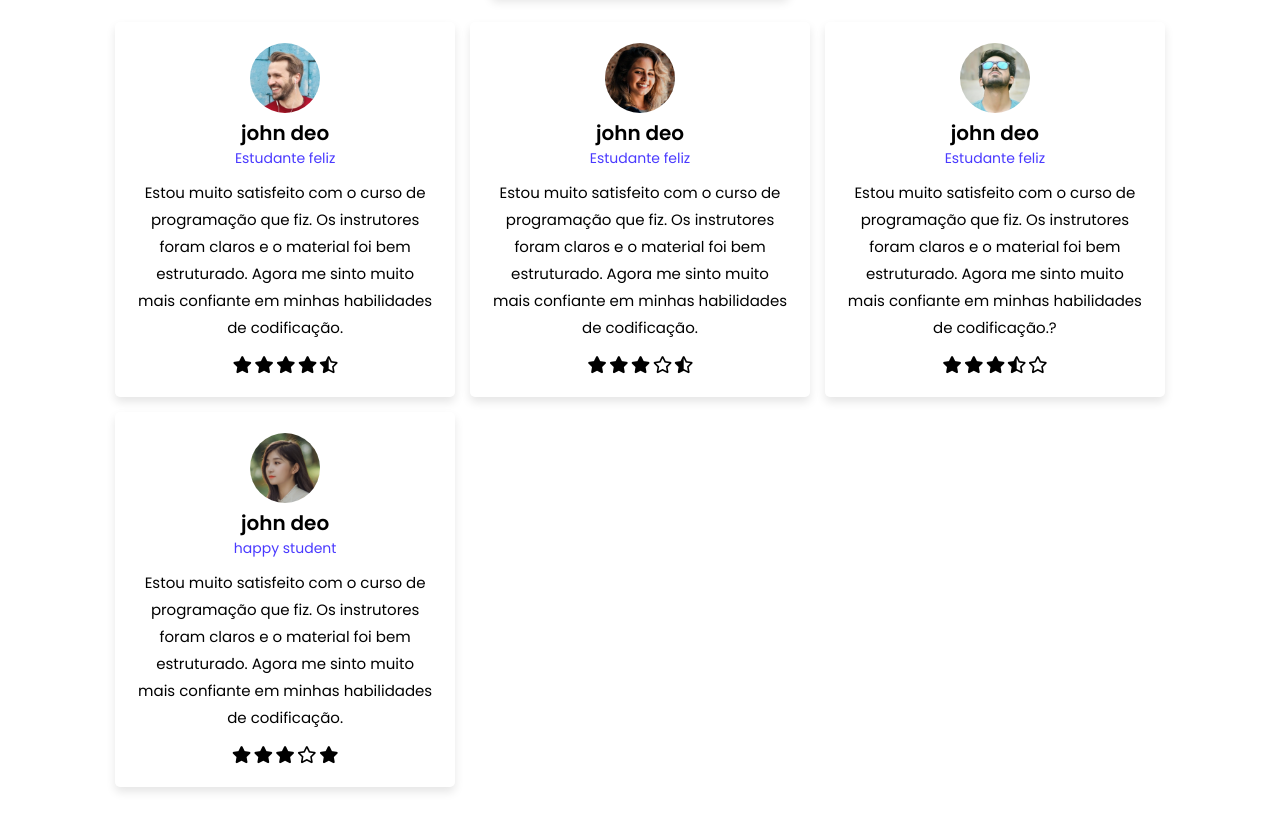
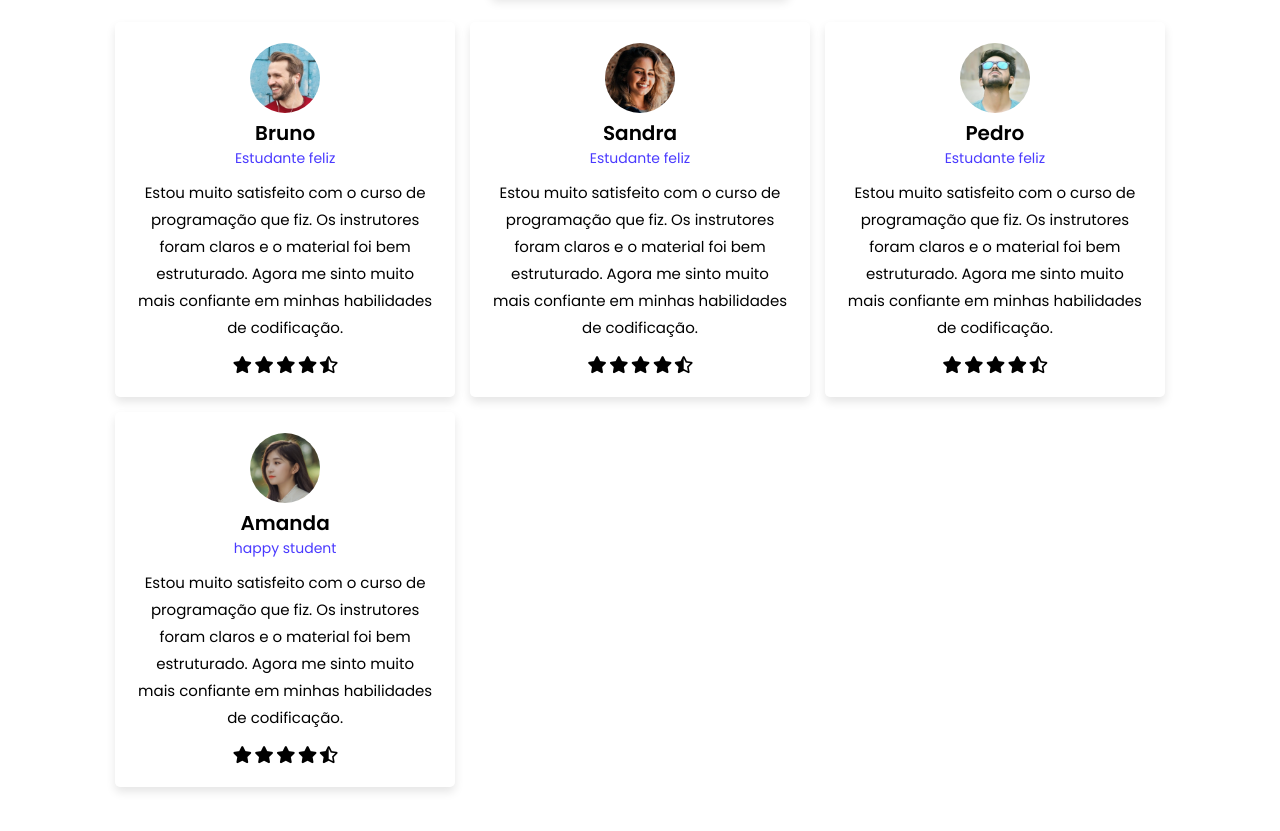
Before and after one commit to daniel-portela/course-gradient-website, a plain HTML site: page index.html in a window 1280 px wide. Shown: the part 3627-4458 px from the top of the page. Drawn offline with Linux system fonts and the light colour scheme.

```diff
--- a/index.html
+++ b/index.html
@@ -199,7 +199,7 @@
                     <img src="image/pic-1.png" alt="">
                     <i class="fas fa-quote-right"></i>
                 </div>
-                <h3>john deo</h3>
+                <h3>Bruno</h3>
                 <span>Estudante feliz</span>
                 <p>Estou muito satisfeito com o curso de programação que fiz. Os instrutores foram claros e o material
                     foi bem estruturado. Agora me sinto muito mais confiante em minhas habilidades de codificação.</p>
@@ -218,7 +218,7 @@
                     <img src="image/pic-2.png" alt="">
                     <i class="fas fa-quote-right"></i>
                 </div>
-                <h3>john deo</h3>
+                <h3>Sandra</h3>
                 <span>Estudante feliz</span>
                 <p>Estou muito satisfeito com o curso de programação que fiz. Os instrutores foram claros e o material
                     foi bem estruturado. Agora me sinto muito mais confiante em minhas habilidades de codificação.</p>
@@ -226,7 +226,7 @@
                     <i class="fas fa-star"></i>
                     <i class="fas fa-star"></i>
                     <i class="fas fa-star"></i>
-                    <i class="far fa-star"></i>
+                    <i class="fas fa-star"></i>
                     <i class="fas fa-star-half-alt"></i>
                 </div>
             </div>
@@ -237,16 +237,16 @@
                     <img src="image/pic-3.png" alt="">
                     <i class="fas fa-quote-right"></i>
                 </div>
-                <h3>john deo</h3>
+                <h3>Pedro</h3>
                 <span>Estudante feliz</span>
                 <p>Estou muito satisfeito com o curso de programação que fiz. Os instrutores foram claros e o material
-                    foi bem estruturado. Agora me sinto muito mais confiante em minhas habilidades de codificação.?</p>
+                    foi bem estruturado. Agora me sinto muito mais confiante em minhas habilidades de codificação.</p>
                 <div class="stars">
                     <i class="fas fa-star"></i>
                     <i class="fas fa-star"></i>
                     <i class="fas fa-star"></i>
+                    <i class="fas fa-star"></i>
                     <i class="fas fa-star-half-alt"></i>
-                    <i class="far fa-star"></i>
                 </div>
             </div>
 
@@ -256,7 +256,7 @@
                     <img src="image/pic-4.png" alt="">
                     <i class="fas fa-quote-right"></i>
                 </div>
-                <h3>john deo</h3>
+                <h3>Amanda</h3>
                 <span>happy student</span>
                 <p>Estou muito satisfeito com o curso de programação que fiz. Os instrutores foram claros e o material
                     foi bem estruturado. Agora me sinto muito mais confiante em minhas habilidades de codificação.</p>
@@ -264,8 +264,8 @@
                     <i class="fas fa-star"></i>
                     <i class="fas fa-star"></i>
                     <i class="fas fa-star"></i>
-                    <i class="far fa-star"></i>
                     <i class="fas fa-star"></i>
+                    <i class="fas fa-star-half-alt"></i>
                 </div>
             </div>
         </div>
@@ -277,18 +277,11 @@
             <input type="text" placeholder="Seu nome" class="box">
             <input type="email" placeholder="Seu e-mail" class="box">
             <input type="number" placeholder="Seu número" class="box">
-
             <textarea name="" class="box" placeholder="Digite sua mensagem" id="" cols="30" rows="10"></textarea>
-
             <input type="submit" value="Enviar mensagem" class="btn">
-
         </form>
 
     </section>
-
-    <!-- contact section ends -->
-
-    <!-- footer section starts  -->
 
     <section class="footer">
 
@@ -299,13 +292,10 @@
             <a href="#" class="fab fa-linkedin"></a>
             <a href="#" class="fab fa-pinterest"></a>
         </div>
-
         <div class="credit">Criado por <span>Daniel Front</span> | Todos os direitos reservados </div>
-
     </section>
 
     <script src="js/script.js"></script>
-
 </body>
 
 </html>
```
Also changed, not shown: 1 other file.
